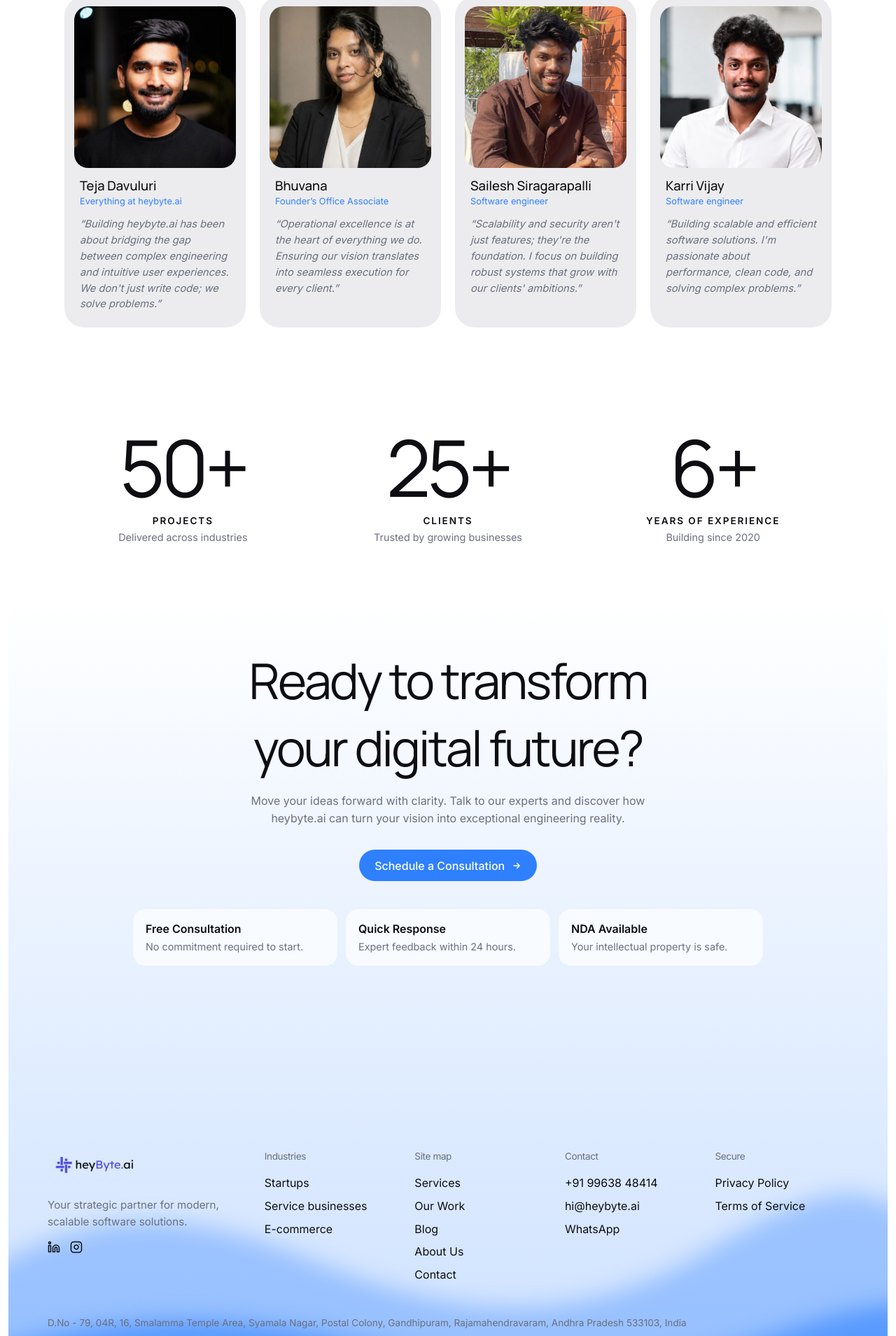
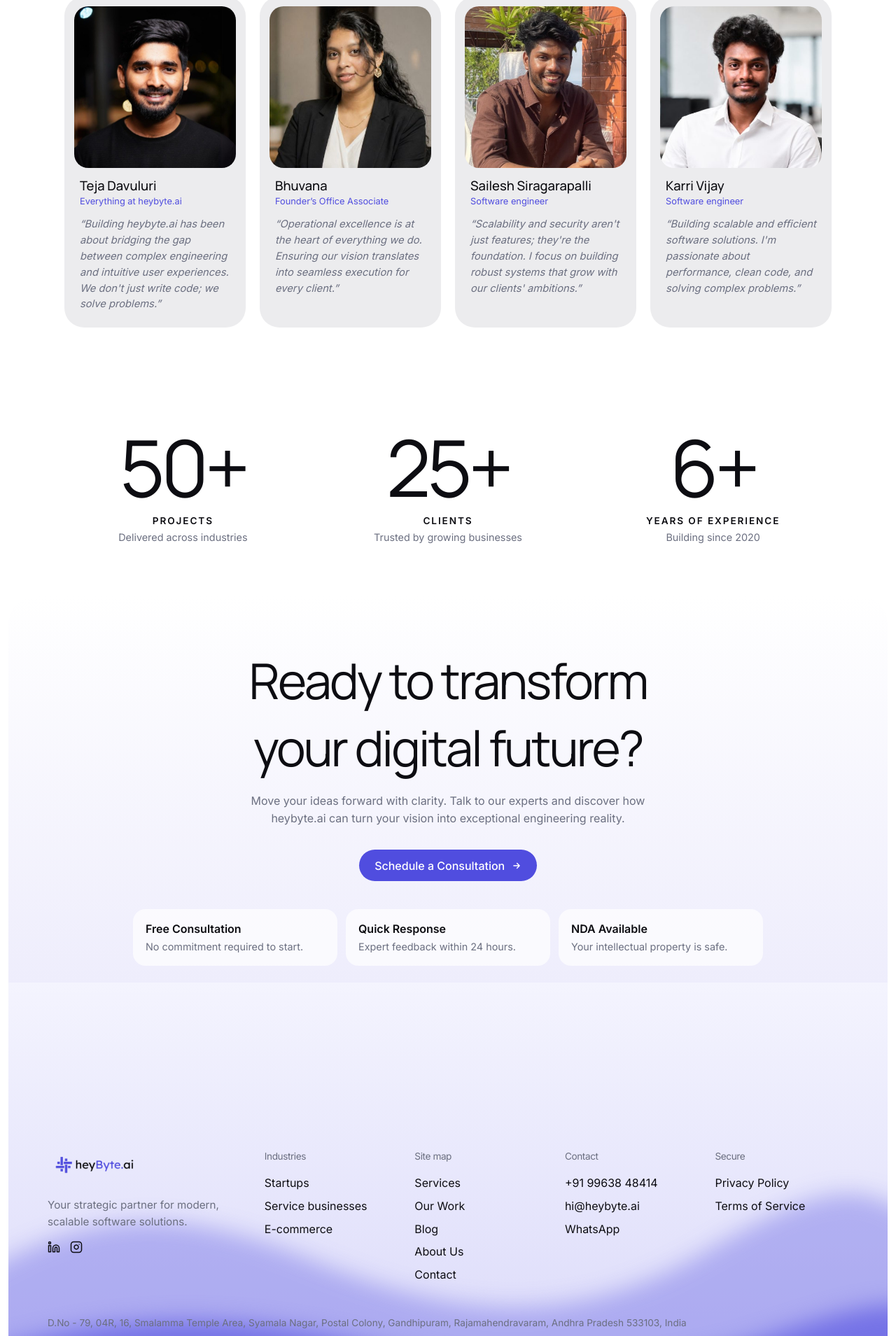
Before and after one commit to sravaniravipalli/Heybyte, a React (Vite) app: page /about in a window 1280 px wide. Shown: the part 610-2519 px from the top of the page at 70% size. Built offline with nearby package versions, Linux system fonts and the light colour scheme.

Commit message:
website  colour module chnaged

```diff
--- a/index.html
+++ b/index.html
@@ -11,7 +11,7 @@
     <meta property="og:type" content="website" />
     <link rel="preconnect" href="https://fonts.googleapis.com" />
     <link rel="preconnect" href="https://fonts.gstatic.com" crossorigin />
-   <link href="https://fonts.googleapis.com/css2?family=Manrope:wght@400;500;600&family=Inter:wght@400;500;600&display=swap" rel="stylesheet" />
+  <link href="https://fonts.googleapis.com/css2?family=Manrope:wght@400;500;600&family=Inter:wght@400;500;600&family=Lexend:wght@600&display=swap" rel="stylesheet" />
   </head>
   <body>
     <div id="root"></div>
--- a/src/components/ui.scss
+++ b/src/components/ui.scss
@@ -5,7 +5,7 @@
 .btn { display: inline-flex; align-items: center; justify-content: center; gap: 0.6rem; font: 500 1rem $font-body; text-decoration: none; cursor: pointer; border: 0; padding: 0.8rem 1.4rem; border-radius: 999px; transition: transform 0.2s $ease, background 0.2s;
   &:hover { transform: translateY(-2px); }
   &--dark { background: $ink; color: $white; padding: 0.7rem 1.2rem; }
-  &--blue, &--light, &--primary { background: $blue; color: $white; &:hover { background: #1f6ae6; } }
+  &--blue, &--light, &--primary { background: $blue; color: $white; &:hover { background: #3F3DB8; } }
   &__arrow { display: inline-block; transition: transform 0.25s $ease; }
   &:hover &__arrow { transform: translateX(5px); } }
 
@@ -45,7 +45,7 @@
 
 .ph { display: grid; place-items: center; text-align: center; background: repeating-linear-gradient(45deg, rgba($blue, 0.1), rgba($blue, 0.1) 10px, rgba($blue, 0.04) 10px, rgba($blue, 0.04) 20px); color: $muted; font-size: 0.8rem; padding: 8px; overflow: hidden; }
 
-.footer { position: relative; overflow: hidden; margin: 0 12px; background: linear-gradient(180deg, #e6f0ff 0%, #cfe2ff 100%); padding: 0 0 20px;
+.footer { position: relative; overflow: hidden; margin: 0 12px; background: linear-gradient(180deg, #F4F4FE 0%, #DCDBFA 100%); padding: 0 0 20px;
    &__inner { position: relative; z-index: 2; display: grid; gap: 32px 24px; grid-template-columns: 1fr 1fr; padding:160px 56px 40px;
     > :first-child { grid-column: 1 / -1; }
     @include lg { grid-template-columns: 1.5fr repeat(4, 1fr); padding: 240px 56px 40px; > :first-child { grid-column: auto; } }
--- a/src/sections/Hero.jsx
+++ b/src/sections/Hero.jsx
@@ -19,11 +19,12 @@ export default function Hero() {
       <div className="hero__stick">
       <h1 aria-label="We Develop Amazing Software For Your Business">
   {lines.map((line, li) => (
-            <span className="line" key={li} aria-hidden="true">
+    <span className={`line ${li === 1 ? 'line--accent' : ''}`} key={li} aria-hidden="true">
       {line.map((w) => {
         const idx = n++
-                return <span className="w" key={idx}><span className={w === 'Software' ? 'blue' : ''} style={{ '--i': idx }}>{w}</span>{' '}</span>
+        return <span className="w" key={idx}><span className={li === 1 ? 'blue' : ''} style={{ '--i': idx }}>{w}</span>{' '}</span>
       })}
+
     </span>
   ))}
 </h1>
--- a/src/sections/sections.scss
+++ b/src/sections/sections.scss
@@ -2,9 +2,10 @@
 
 /* =============== HERO (card expands as you scroll) =============== */
 .hero { --p: 0; --q: clamp(0, calc((var(--p) - 0.04) / 0.72), 1); height: 200vh; padding: 12px 12px 0;
-  &__stick { position: sticky; top: 12px; height: calc(100vh - 24px); border-radius: 40px; overflow: hidden; background: linear-gradient(180deg, #fff 0%, #eaf2ff 55%, #cfe2ff 100%); display: flex; flex-direction: column; align-items: center; padding-top: clamp(110px, 17vh, 150px); }
-  h1 { text-align: center; font-weight: 400; font-size: clamp(2.2rem, 5.6vw, 4.7rem); letter-spacing: -0.04em; opacity: calc(1 - var(--q) * 1.4); padding: 0 16px; }
+  &__stick { position: sticky; top: 12px; height: calc(100vh - 24px); border-radius: 40px; overflow: hidden; background: linear-gradient(180deg, #fff 0%, #F4F4FE 55%, #DCDBFA 100%); display: flex; flex-direction: column; align-items: center; padding-top: clamp(110px, 17vh, 150px); }
+  h1 { text-align: center; font-family: 'Lexend', $font-display; font-weight: 600; color: #111827; font-size: clamp(2.2rem, 5.6vw, 4.7rem); letter-spacing: -0.03em; opacity: calc(1 - var(--q) * 1.4); padding: 0 16px; }
   .line { display: block; }
+  .line--accent { position: relative; width: fit-content; max-width: 100%; margin: 0 auto; padding-bottom: 0.22em; }
   .w { display: inline-block; overflow: hidden; vertical-align: bottom; padding-bottom: 0.1em; margin-right: 0.26em; &:last-child { margin-right: 0; }
     > span { display: inline-block; transform: translateY(110%); animation: rise 0.9s $ease forwards; animation-delay: calc(var(--i) * 70ms + 150ms); }
     .blue { color: $blue; } }
@@ -107,7 +108,7 @@
   &__stick { position: sticky; top: 0; height: 100vh; overflow: hidden; display: grid; place-items: center;
     h2 { position: absolute; z-index: 1; text-align: center; font: 400 clamp(2.2rem, 6vw, 4.8rem) $font-display; letter-spacing: -0.04em; em { font-style: normal; color: $blue; } } }
   &__track { position: absolute; z-index: 2; left: 0; top: 50%; display: flex; align-items: center; gap: 28px; width: max-content; transform: translate(calc(100vw - var(--p) * var(--dist)), -50%); will-change: transform; } }
-.tcard { margin: 0; width: min(78vw, 400px); flex: none; background: linear-gradient(180deg, #fff 55%, #eef4ff); border-radius: 22px; padding: 22px; box-shadow: 0 20px 50px rgba($ink, 0.14);
+.tcard { margin: 0; width: min(78vw, 400px); flex: none; background: linear-gradient(180deg, #fff 55%, #F4F4FE); border-radius: 22px; padding: 22px; box-shadow: 0 20px 50px rgba($ink, 0.14);
   &:nth-child(odd) { transform: translateY(-70px) rotate(-3deg); }
   &:nth-child(even) { transform: translateY(70px) rotate(2.5deg); background: linear-gradient(180deg, #fff 55%, #fdf0eb); }
   &__q { display: block; font: 600 3.4rem/0.8 $font-display; color: $blue; margin-bottom: 8px; }
@@ -127,12 +128,12 @@
   h2 { font: 400 clamp(2.4rem, 5.5vw, 4.2rem) $font-display; letter-spacing: -0.04em; @include lg { position: sticky; top: 120px; align-self: start; } } }
 
 /* =============== CTA + footer wave =============== */
-.cta { position: relative; margin: 0 12px; border-radius: 40px 40px 0 0; background: linear-gradient(180deg, #fff 0%, #e6f0ff 100%); padding: 72px 20px 24px; text-align: center;
+.cta { position: relative; margin: 0 12px; border-radius: 40px 40px 0 0; background: linear-gradient(180deg, #fff 0%, #EEEDFC 100%); padding: 72px 20px 24px; text-align: center;
   &__body { position: relative; z-index: 2; h2 { font: 400 clamp(2.2rem, 5.5vw, 4.4rem) $font-display; letter-spacing: -0.04em; max-width: 16ch; margin: 0 auto 1rem; } p { color: $muted; margin-bottom: 2rem; } } }
 @keyframes drift { to { transform: translateX(3%) translateY(8px); } }
 
 /* =============== Inner pages =============== */
-.pagehero { padding: 150px 0 56px; background: linear-gradient(180deg, #fff, #eaf2ff); h1 { font: 400 clamp(2.4rem, 6vw, 4.5rem) $font-display; letter-spacing: -0.04em; } p { margin: 1.2rem 0 2rem; color: $muted; max-width: 56ch; } }
+.pagehero { padding: 150px 0 56px; background: linear-gradient(180deg, #fff, #F4F4FE); h1 { font: 400 clamp(2.4rem, 6vw, 4.5rem) $font-display; letter-spacing: -0.04em; } p { margin: 1.2rem 0 2rem; color: $muted; max-width: 56ch; } }
 .section { padding: 72px 0; &__title { font: 400 clamp(2rem, 4.5vw, 3.2rem) $font-display; margin-bottom: 2rem; } }
 .plain { display: grid; gap: 16px; @include md { grid-template-columns: repeat(3, 1fr); } article { background: $gray; border-radius: 24px; padding: 28px; h3 { font-size: 1.5rem; margin-bottom: 0.5rem; } p { color: $muted; } } }
 .textpage { max-width: 760px; padding-top: 80px; h1 { font: 400 clamp(2.2rem, 5vw, 3.6rem) $font-display; margin-bottom: 1.2rem; } p { color: $muted; } }
@@ -144,7 +145,7 @@
   label { display: grid; gap: 6px; font-weight: 500; font-size: 0.95rem; }
   input, textarea { font: inherit; padding: 0.8rem 1rem; border: 1px solid transparent; border-radius: 14px; background: $white; color: $ink; transition: border-color 0.2s, box-shadow 0.2s; &:focus { outline: none; border-color: $blue; box-shadow: 0 0 0 4px rgba($blue, 0.15); } }
   textarea { min-height: 130px; resize: vertical; }
-  &__ok { background: #d6e7ff; border-radius: 12px; padding: 14px 16px; font-weight: 500; } }
+  &__ok { background: #DCDBFA; border-radius: 12px; padding: 14px 16px; font-weight: 500; } }
 
 /* Hide placeholder captions on full-bleed backgrounds */
 .trust__bg.ph span, .scard__bg.ph span, .steps__video.ph span { display: none; }
--- a/src/styles/_variables.scss
+++ b/src/styles/_variables.scss
@@ -1,7 +1,7 @@
 $ink: #0d0d12;
 $white: #ffffff;
-$blue: #2f80ff;
-$sky: #e6f0ff;
+$blue: #504DDF;
+$sky: #EEEDFC;
 $gray: #ececee;
 $muted: #6b6f80;
 $line: #e4e6ee;
```
Lines whose indentation alone changed are shown as unchanged.
